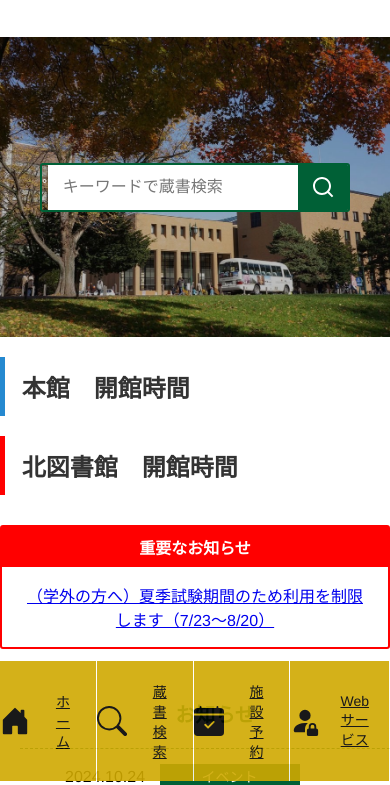
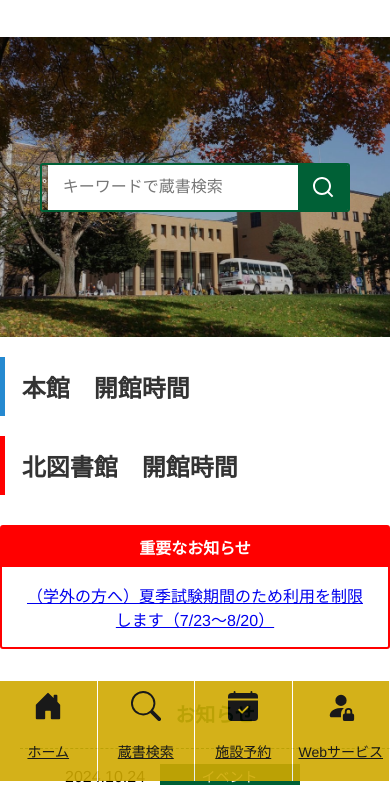
Before and after one commit to s-kon-field/library_top, a plain HTML site: page index.html in a window 390 px wide. Shown: the part 63-848 px from the top of the page. Drawn offline with nearby package versions, Linux system fonts and the light colour scheme.

Commit message:
Update style.css

```diff
--- a/css/style.css
+++ b/css/style.css
@@ -398,7 +398,8 @@ ul,li{
 
  #sp-fixed-menu li{
 	display: flex;
-	justify-content: center;
+	justify-content: flex-end;
+	flex-flow: column;
 	align-items: center;
 	width: 50%;
 	padding:0;
@@ -407,7 +408,7 @@ ul,li{
 	border-right: 1px solid #fff;
  }
 
- /*左側メニューを緑色に*/
+ /*左側メニューを黄色に*/
  #sp-fixed-menu {
 	background: #d0a900;
  }
@@ -422,6 +423,7 @@ ul,li{
  }
 
  #sp-fixed-menu img {
+	padding-top: 10px;
 	width: 30px; /* 幅を30pxに設定 */
 	height: 30px; /* 高さを30pxに設定 */
 	object-fit: contain; /* 画像がアスペクト比を維持しながら、指定されたサイズ内に収まるようにする */
```
